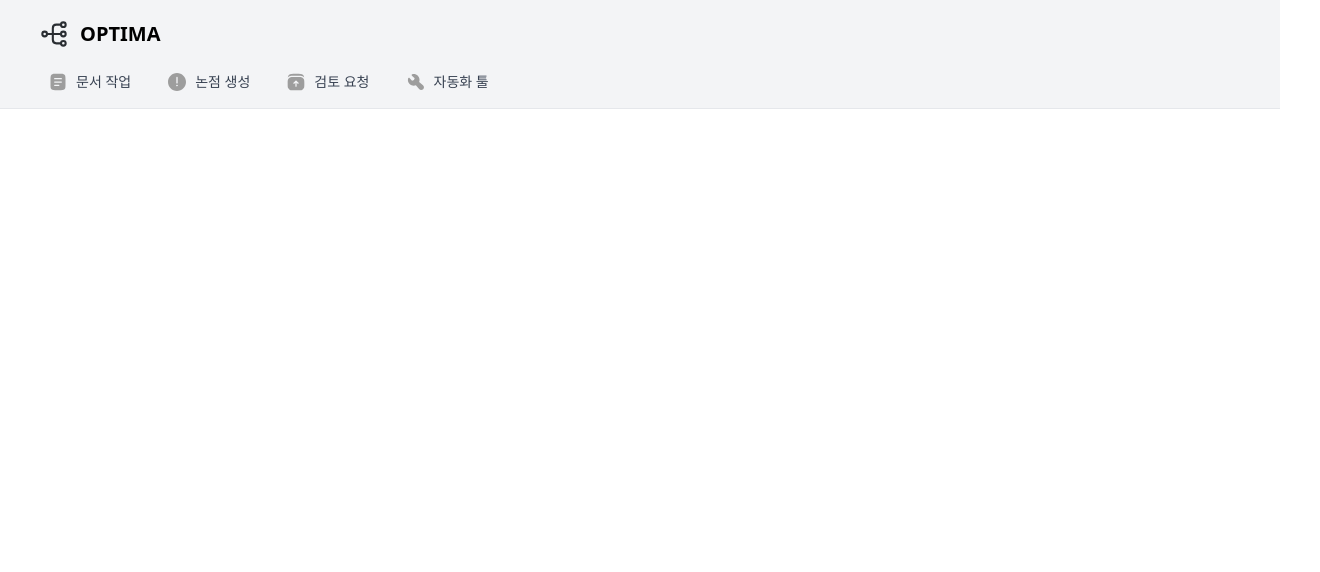
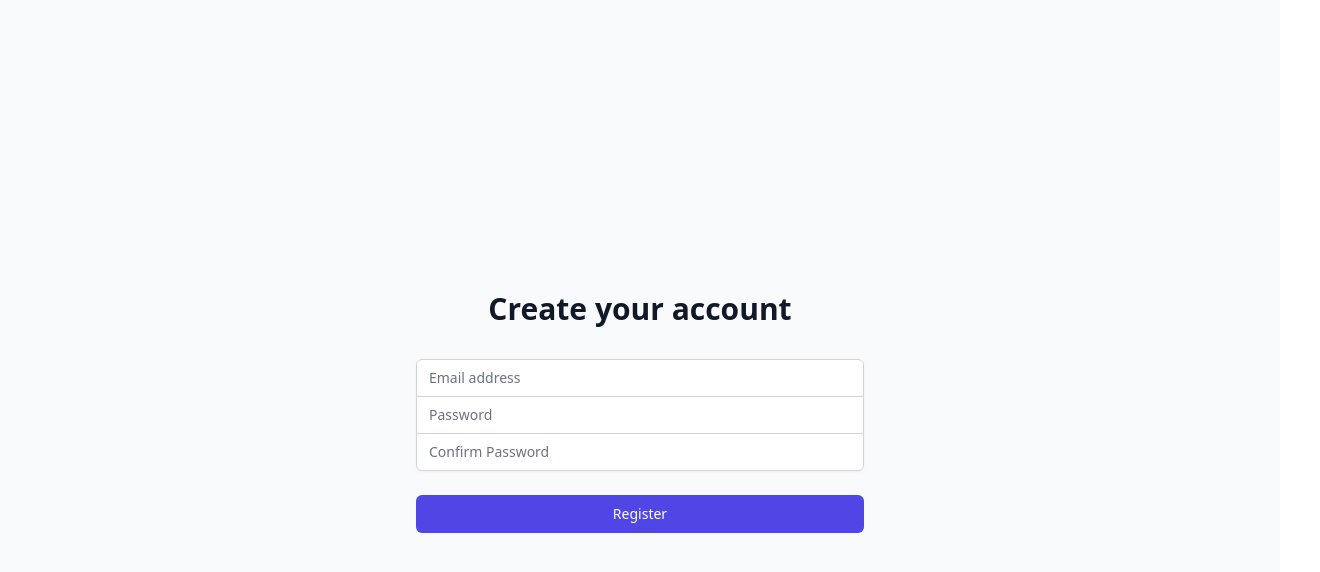
Before and after one commit to gist-optima/docuflow-fe, a React (Vite) app: page /signup in a window 1280 px wide. Shown: the top 572 px of the page, 1320 px wide, since content can reach past the window. Built offline with nearby package versions, Linux system fonts and the light colour scheme.

Commit message:
✨ feat: login and signup page

```diff
--- a/src/App.tsx
+++ b/src/App.tsx
@@ -2,20 +2,37 @@ import { BrowserRouter, Route, Routes } from "react-router-dom";
 
 import Header from "./components/header/Header";
 import DocumentPage from "./pages/document/DocumentPage";
+import LoginForm from "./pages/login/loginPage";
+import SignupForm from "./pages/login/signupPage";
 import PullRequestPage from "./pages/pullrequest/pullRequestPage";
 
 function App() {
   return (
     <div className="App">
       <BrowserRouter>
-        <Header />
-        <div className="mb-4 " />
         <Routes>
-          <Route path="/document" element={<DocumentPage />} />
-          <Route path="/pullrequest" element={<PullRequestPage />} />
+          <Route path="/login" element={<LoginForm />} />
+          <Route path="/signup" element={<SignupForm />} />
+          <Route
+            path="/document"
+            element={
+              <>
+                <Header />
+                <DocumentPage />
+              </>
+            }
+          />
+          <Route
+            path="/pullrequest"
+            element={
+              <>
+                <Header />
+                <PullRequestPage />
+              </>
+            }
+          />
         </Routes>
       </BrowserRouter>
-      <div className="mb-4 " />
     </div>
   );
 }
--- /dev/null
+++ b/src/pages/login/loginPage.tsx
@@ -0,0 +1,76 @@
+import React, { FormEvent, useState } from "react";
+import { Link } from "react-router-dom";
+
+function LoginForm() {
+  const [email, setEmail] = useState<string>("");
+  const [password, setPassword] = useState<string>("");
+
+  const handleSubmit = (e: FormEvent<HTMLFormElement>): void => {
+    e.preventDefault();
+    // 로그인 처리 로직 (API 호출 등)
+    console.log("Submitting", { email, password });
+  };
+
+  return (
+    <div className="flex min-h-screen items-center justify-center bg-gray-50 px-4 py-12 sm:px-6 lg:px-8">
+      <div className="w-full max-w-md space-y-8">
+        <div>
+          <h2 className="mt-6 text-center text-3xl font-extrabold text-gray-900">
+            Sign in to your account
+          </h2>
+        </div>
+        <form className="mt-8 space-y-6" onSubmit={handleSubmit}>
+          <input type="hidden" name="remember" value="true" />
+          <div className="-space-y-px rounded-md shadow-sm">
+            <div>
+              <label htmlFor="email-address" className="sr-only">
+                Email address
+              </label>
+              <input
+                id="email-address"
+                name="email"
+                type="email"
+                autoComplete="email"
+                required
+                className="relative block w-full appearance-none rounded-none rounded-t-md border border-gray-300 px-3 py-2 text-gray-900 placeholder-gray-500 focus:z-10 focus:border-indigo-500 focus:outline-none focus:ring-indigo-500 sm:text-sm"
+                placeholder="Email address"
+                value={email}
+                onChange={(e) => setEmail(e.target.value)}
+              />
+            </div>
+            <div>
+              <label htmlFor="password" className="sr-only">
+                Password
+              </label>
+              <input
+                id="password"
+                name="password"
+                type="password"
+                autoComplete="current-password"
+                required
+                className="relative block w-full appearance-none rounded-none rounded-b-md border border-gray-300 px-3 py-2 text-gray-900 placeholder-gray-500 focus:z-10 focus:border-indigo-500 focus:outline-none focus:ring-indigo-500 sm:text-sm"
+                placeholder="Password"
+                value={password}
+                onChange={(e) => setPassword(e.target.value)}
+              />
+            </div>
+          </div>
+
+          <div>
+            <button
+              type="submit"
+              className="group relative flex w-full justify-center rounded-md border border-transparent bg-indigo-600 px-4 py-2 text-sm font-medium text-white hover:bg-indigo-700 focus:outline-none focus:ring-2 focus:ring-indigo-500 focus:ring-offset-2"
+            >
+              Sign in
+            </button>
+          </div>
+        </form>
+        <Link to="/signup" className=" text-indigo-600 hover:text-indigo-500">
+          Make Account!
+        </Link>
+      </div>
+    </div>
+  );
+}
+
+export default LoginForm;
--- /dev/null
+++ b/src/pages/login/signupPage.tsx
@@ -0,0 +1,93 @@
+import React, { FormEvent, useState } from "react";
+
+const SignupForm: React.FC = () => {
+  const [email, setEmail] = useState<string>("");
+  const [password, setPassword] = useState<string>("");
+  const [confirmPassword, setConfirmPassword] = useState<string>("");
+
+  const handleSubmit = (e: FormEvent<HTMLFormElement>): void => {
+    e.preventDefault();
+    // 비밀번호 일치 여부 확인
+    if (password !== confirmPassword) {
+      alert("Passwords don't match.");
+      return;
+    }
+    // 회원가입 처리 로직 (API 호출 등)
+    console.log("Registering", { email, password });
+  };
+
+  return (
+    <div className="flex min-h-screen items-center justify-center bg-gray-50 px-4 py-12 sm:px-6 lg:px-8">
+      <div className="w-full max-w-md space-y-8">
+        <div>
+          <h2 className="mt-6 text-center text-3xl font-extrabold text-gray-900">
+            Create your account
+          </h2>
+        </div>
+        <form className="mt-8 space-y-6" onSubmit={handleSubmit}>
+          <div className="-space-y-px rounded-md shadow-sm">
+            <div>
+              <label htmlFor="email-address" className="sr-only">
+                Email Address
+              </label>
+              <input
+                id="email-address"
+                name="email"
+                type="email"
+                autoComplete="email"
+                required
+                className="relative block w-full appearance-none rounded-none rounded-t-md border border-gray-300 px-3 py-2 text-gray-900 placeholder-gray-500 focus:z-10 focus:border-indigo-500 focus:outline-none focus:ring-indigo-500 sm:text-sm"
+                placeholder="Email address"
+                value={email}
+                onChange={(e) => setEmail(e.target.value)}
+              />
+            </div>
+            <div>
+              <label htmlFor="password" className="sr-only">
+                Password
+              </label>
+              <input
+                id="password"
+                name="password"
+                type="password"
+                autoComplete="new-password"
+                required
+                className="relative block w-full appearance-none rounded-none border border-gray-300 px-3 py-2 text-gray-900 placeholder-gray-500 focus:z-10 focus:border-indigo-500 focus:outline-none focus:ring-indigo-500 sm:text-sm"
+                placeholder="Password"
+                value={password}
+                onChange={(e) => setPassword(e.target.value)}
+              />
+            </div>
+            <div>
+              <label htmlFor="confirm-password" className="sr-only">
+                Confirm Password
+              </label>
+              <input
+                id="confirm-password"
+                name="confirm-password"
+                type="password"
+                autoComplete="new-password"
+                required
+                className="relative block w-full appearance-none rounded-none rounded-b-md border border-gray-300 px-3 py-2 text-gray-900 placeholder-gray-500 focus:z-10 focus:border-indigo-500 focus:outline-none focus:ring-indigo-500 sm:text-sm"
+                placeholder="Confirm Password"
+                value={confirmPassword}
+                onChange={(e) => setConfirmPassword(e.target.value)}
+              />
+            </div>
+          </div>
+
+          <div>
+            <button
+              type="submit"
+              className="group relative flex w-full justify-center rounded-md border border-transparent bg-indigo-600 px-4 py-2 text-sm font-medium text-white hover:bg-indigo-700 focus:outline-none focus:ring-2 focus:ring-indigo-500 focus:ring-offset-2"
+            >
+              Register
+            </button>
+          </div>
+        </form>
+      </div>
+    </div>
+  );
+};
+
+export default SignupForm;
```
